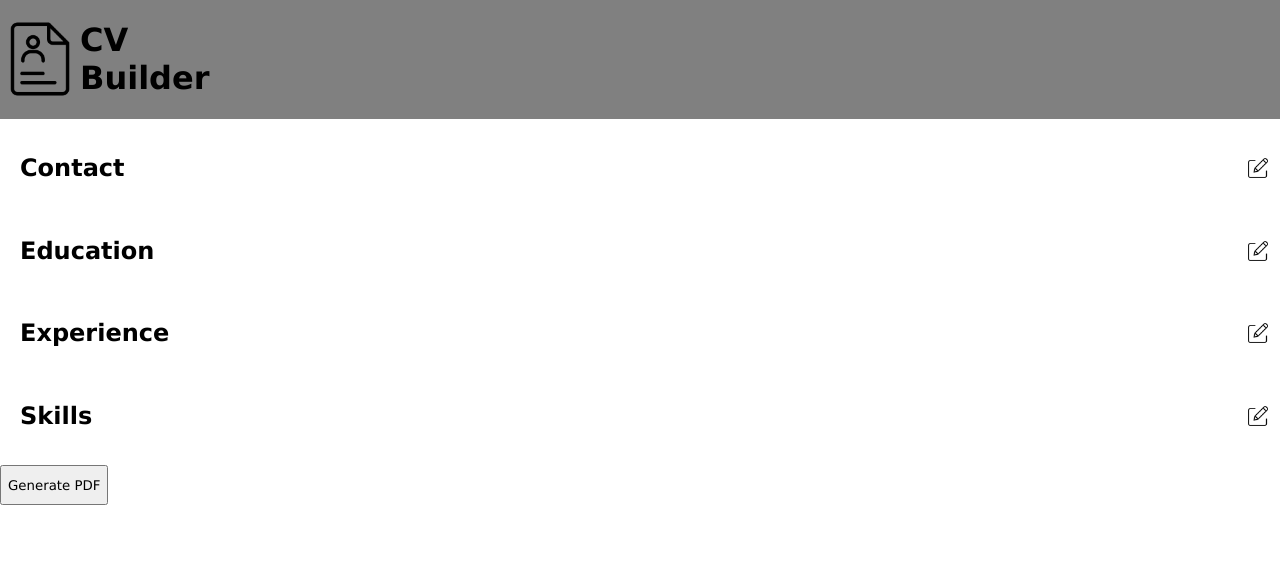
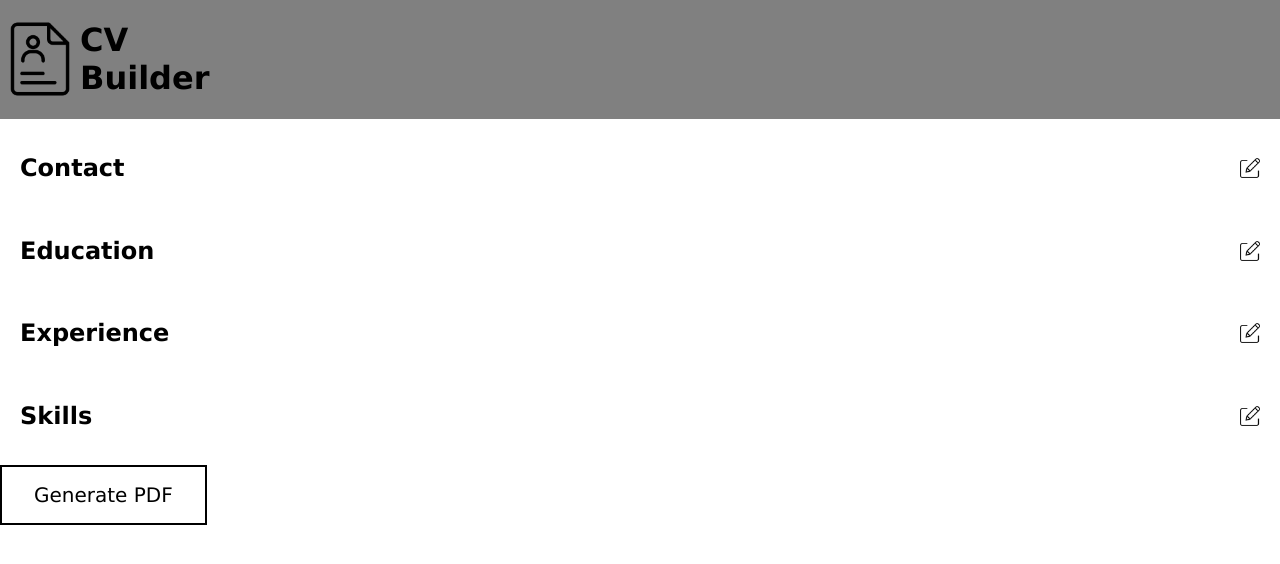
Before and after one commit to joeysantia/cv-app, a React (Create React App) app: page / in a window 1280 px wide. Shown: the top 564 px of the page. Built offline with nearby package versions, Linux system fonts and the light colour scheme.

Commit message:
Tweak CSS

```diff
--- a/src/App.css
+++ b/src/App.css
@@ -1,5 +1,5 @@
 * {
-  font-family:Verdana, Geneva, Tahoma, sans-serif
+  font-family:Verdana, Geneva, Tahoma, sans-serif;
 }
 
 button {
--- /dev/null
+++ b/src/components/FixedFields.css
@@ -0,0 +1,6 @@
+.input-box {
+    display: grid;
+    display: grid;
+    grid-template-columns: repeat(auto-fill, minmax(200px, 1fr));
+    gap: 0.5rem 2rem
+}
--- a/src/components/FixedFields.js
+++ b/src/components/FixedFields.js
@@ -1,7 +1,7 @@
 import React from 'react'
 import Input from './Input'
 import deleteIcon from '../img/delete.png'
-
+import './FixedFields.css'
 export default class FixedFields extends React.Component {
     constructor(props) {
         super(props)
@@ -15,10 +15,9 @@ export default class FixedFields extends React.Component {
 
     render() {
         return (
-            <div className={this.props.class}>
+            <div>
                 <h2>{this.props.title}</h2>
-                {this.props.title === 'Contact' ? null : this.generateDeleteButton()}
-                {this.props.inputs.map((input, i) => {
+                <div className='input-box'>{this.props.inputs.map((input, i) => {
           return (
             <Input
               key={i}
@@ -32,7 +31,7 @@ export default class FixedFields extends React.Component {
               value={input.value}
             />
           );
-        })}
+        })}</div>
             </div>
         )
 
--- a/src/components/Form.css
+++ b/src/components/Form.css
@@ -1,3 +1,15 @@
-form {
-    margin: 2rem;
+#form {
+    width: 100vw
 }
+
+#pdf {
+    border-style: solid;
+    padding: 1rem 2rem;
+    font-size: 20px;
+    color: black;
+    cursor: pointer;
+}
+
+#pdf:hover {
+    background-color: green;
+}
--- a/src/components/Form.js
+++ b/src/components/Form.js
@@ -303,7 +303,7 @@ export default class Form extends React.Component {
         contactButtonInputs, educationInputs, experienceInputs, skillsInputs
       ]
       return (
-        <div>
+        <div id="form">
           {this.state.responses.map((data, i) => {
             //console.log(data.title)
             //console.log(data.responses)
@@ -323,6 +323,7 @@ export default class Form extends React.Component {
           })}
           <button
             type="button"
+            id="pdf"
             onClick={(e) => this.props.updateApp({
                inputsConfirmed: true,
                responses: this.state.responses
--- a/src/components/Summary.css
+++ b/src/components/Summary.css
@@ -1,3 +1,8 @@
+form {
+    display: flex;
+    flex-direction: column;
+}
+
 .summary-box {
     margin: 15px 20px
 }
@@ -6,7 +11,6 @@
     display: flex;
     align-items: center;
     justify-content:space-between;
-    width: 100vw;
 }
 
 .top-row-buttons {
@@ -15,7 +19,9 @@
 }
 
 button {
-    height: 40px;
+    border-style: none;
+    background-color:transparent;
+    color: lightskyblue;
 }
 
 .summary-grid {
--- a/src/components/Summary.js
+++ b/src/components/Summary.js
@@ -82,7 +82,6 @@ export default class Summary extends React.Component {
             <h2>{this.props.title}</h2>
             <div className="top-row-buttons">
               <img src={editIcon} onClick={(e) => this.setState({ isStaged: false })}/>
-              <img src={deleteIcon} onClick={(e) => this.deleteSection()}/>
             </div>
           </div>
           <div className='summary-grid'>
@@ -107,10 +106,10 @@ export default class Summary extends React.Component {
         return (
           <form id={this.props.title} onSubmit={(e) => this.updateInputs(e)}>
             <FixedFields title={this.props.title} inputs={this.state.responses} />
-            <button type="button" onClick={(e) => this.addInputs()}>
+            <div className='button-box'><button type="button" onClick={(e) => this.addInputs()}>
               {this.props.addButton.text}
             </button>
-            <button type="submit">Confirm</button>
+            <button type="submit">Confirm</button></div>
           </form>
         );
       } else {
```
